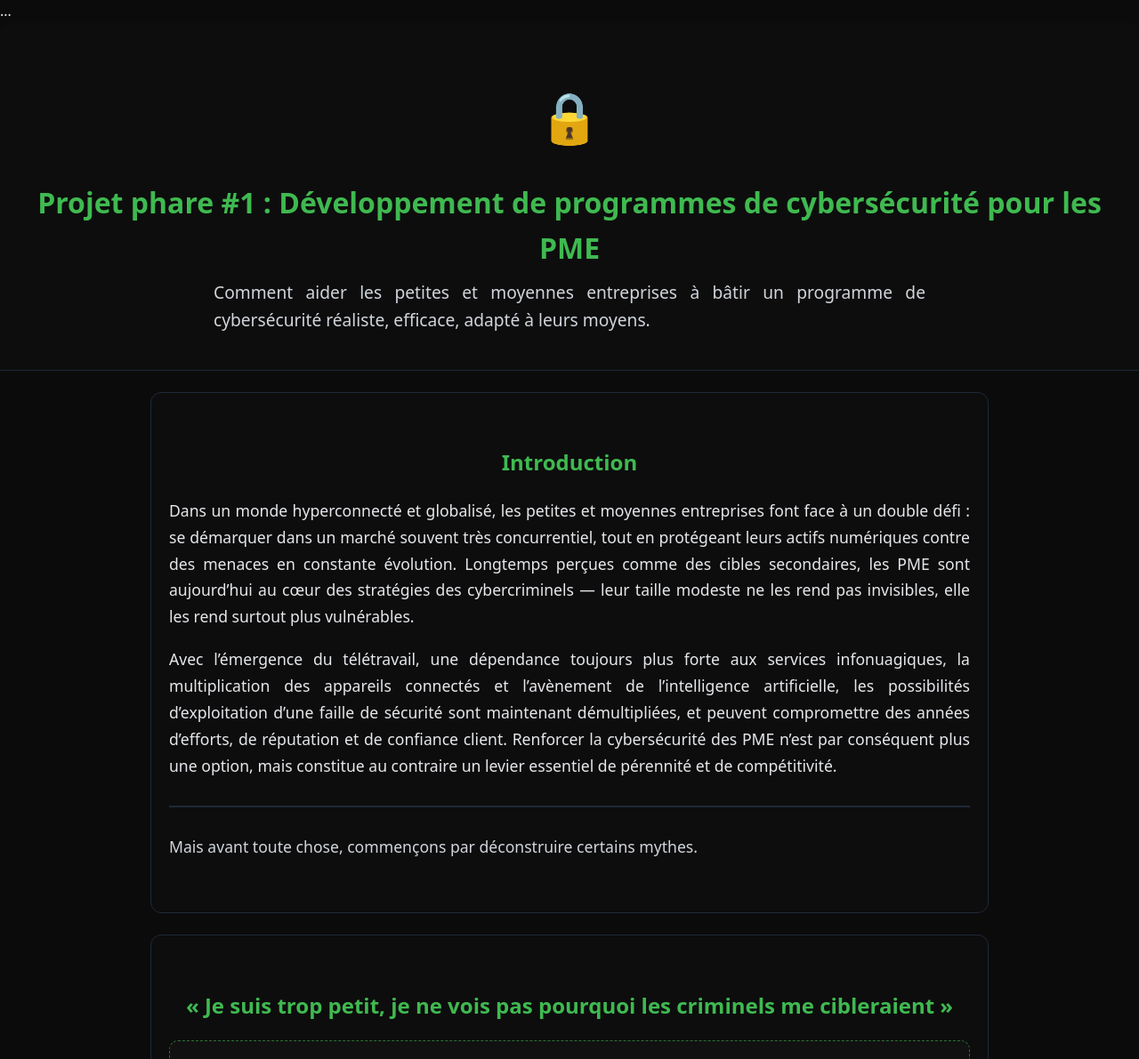
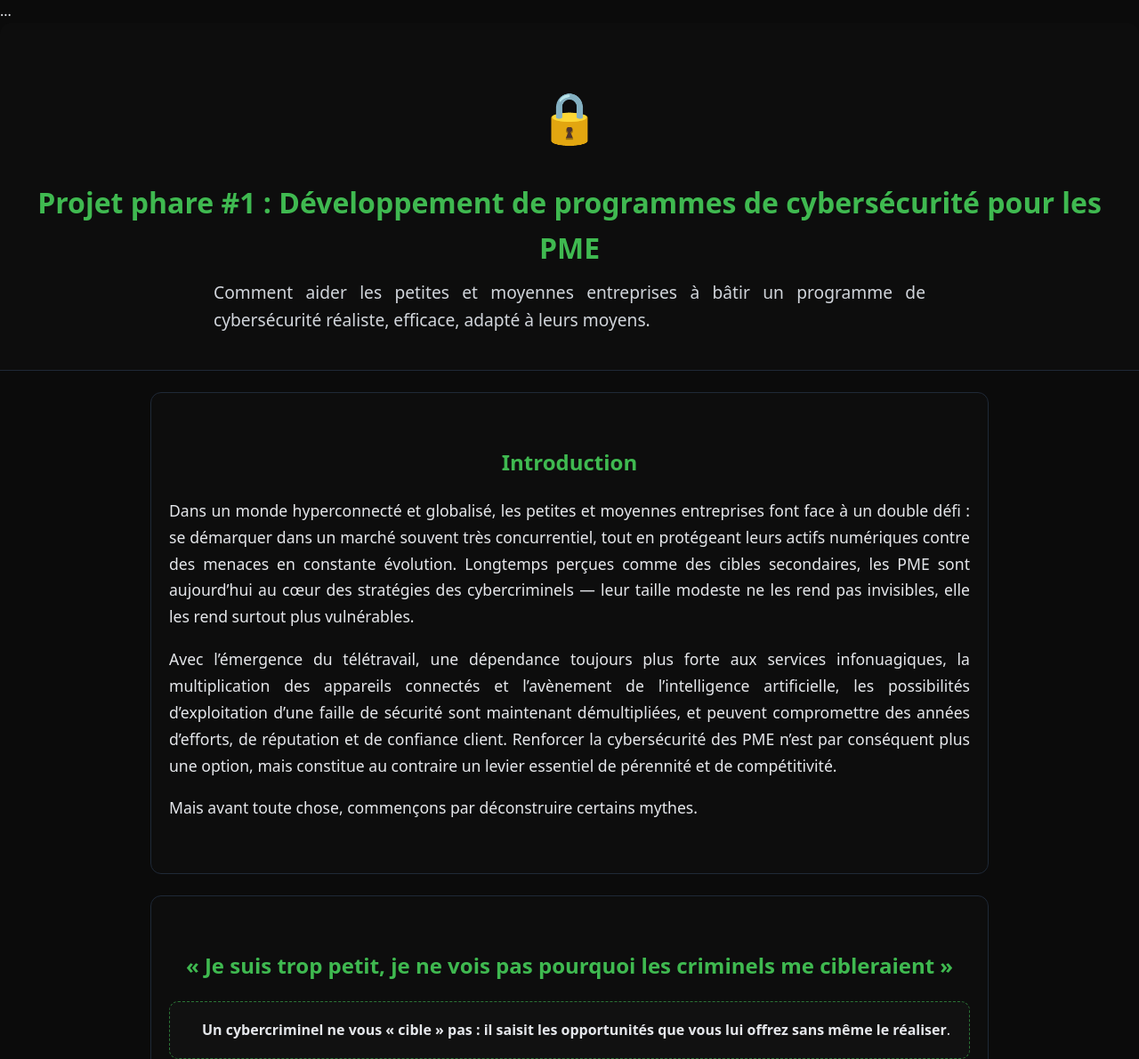
Before and after one commit to sqltemp/portfolio, a Jekyll site: the page projects/phares/protection-pme.html, which Jekyll copies as it is, in a window 1280 px wide. Shown: the top 1191 px of the page at 89% size. Built offline with Jekyll 4.4.1, drawn with Linux system fonts in a browser that asks for light colours; grey boxes are pictures that could not be loaded.

Commit message:
Update protection-pme.html

```diff
--- a/projects/phares/protection-pme.html
+++ b/projects/phares/protection-pme.html
@@ -86,11 +86,10 @@
       plus une option, mais constitue au contraire un levier essentiel de pérennité et de compétitivité.
     </p>
 
-    <hr style="border:1px solid #1f2937; margin:30px 0;">
-
-    <p style="font-size:1.1em; line-height:1.7; color:#d1d5db;">
+    <p style="font-size:1.1em; line-height:1.7;">
       Mais avant toute chose, commençons par déconstruire certains mythes.
     </p>
+
   </section>
   <!-- ===== FIN INTRODUCTION ===== -->
 
```
